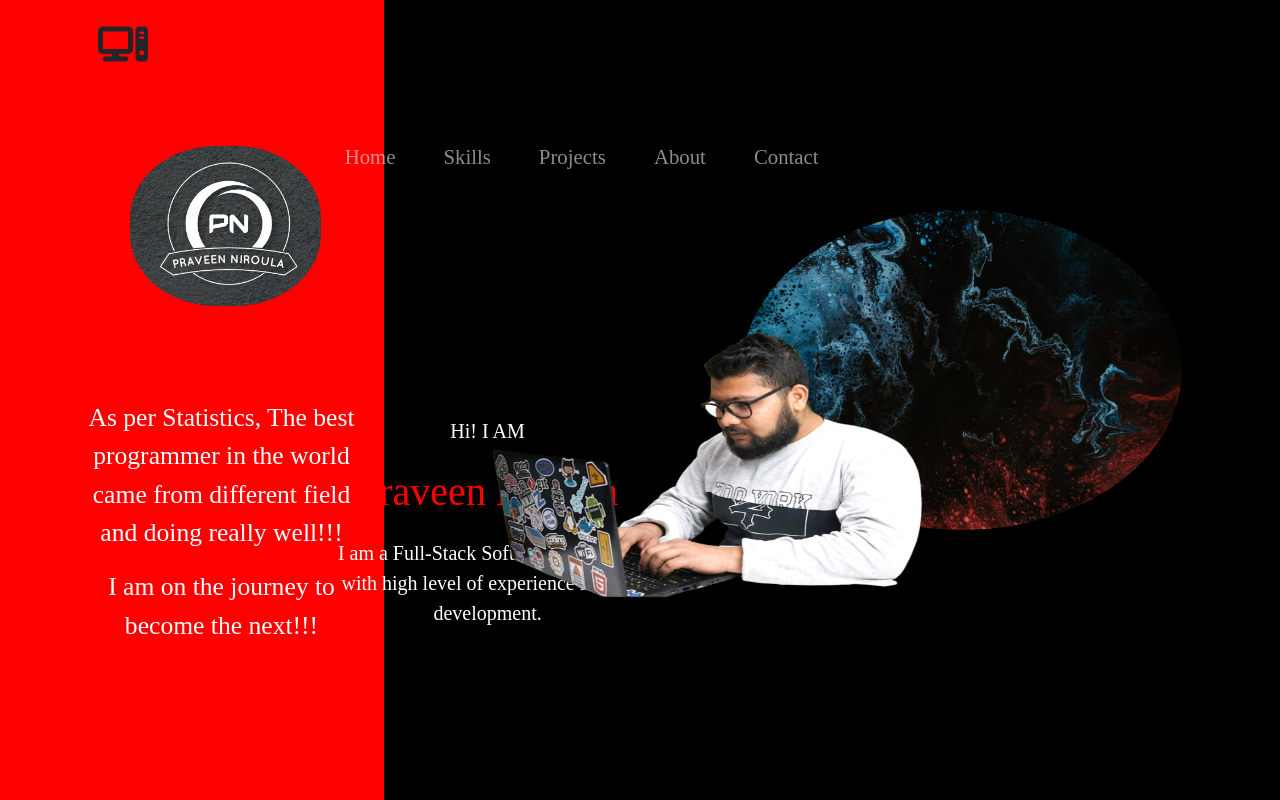
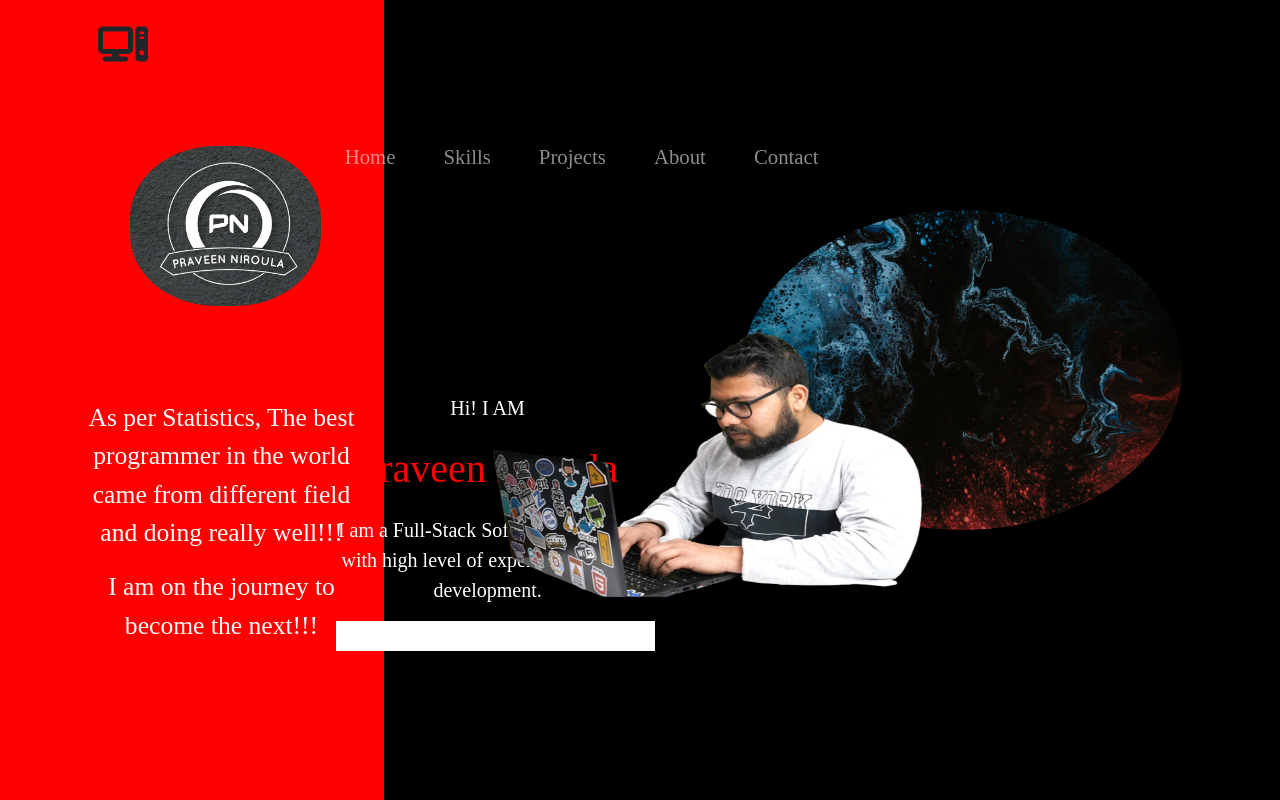
Before and after one commit to praveenniroula1/react-js-Portfolio-website, a React (Create React App) app: page / in a window 1280 px wide. Built offline with nearby package versions, Linux system fonts and the light colour scheme.

Commit message:
hero content

```diff
--- a/src/App.css
+++ b/src/App.css
@@ -80,3 +80,19 @@
   height: 40vh;
   margin-top: -5rem;
 }
+.a {
+  border: 5px solid white;
+  background-color: rgb(230, 31, 31);
+}
+.b {
+  border: 5px solid white;
+  background-color: rgb(16, 12, 12);
+}
+.c {
+  border: 5px solid white;
+  background-color: rgb(239, 9, 9);
+}
+.abc {
+  margin: 1rem;
+  background-color: red;
+}
--- a/src/Components/Hero.js
+++ b/src/Components/Hero.js
@@ -39,6 +39,11 @@ const Hero = () => {
             I am a Full-Stack Software developer with high level of experience
             in web development.
           </p>
+          <div className="abc me-auto bg-danger">
+            <div className="a"></div>
+            <div className="b"></div>
+            <div className="c"></div>
+          </div>
         </div>
         <div className="hero-img">
           <img className="img2" src={logo} width="100%" alt="" />
```
